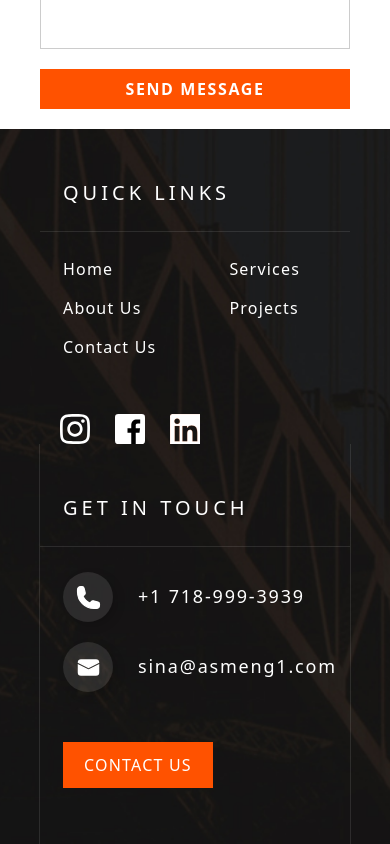
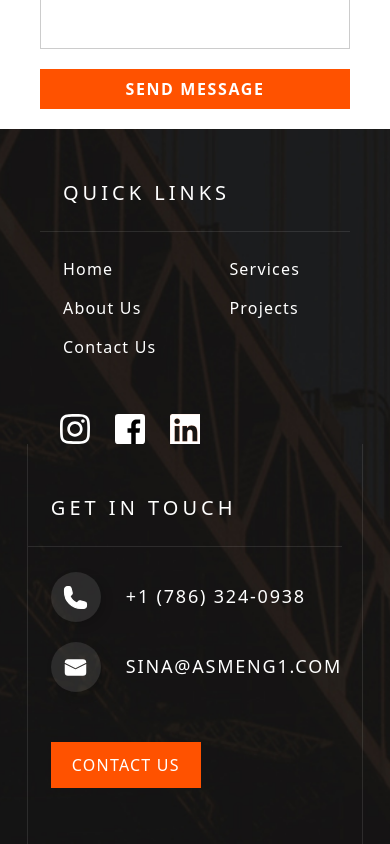
Before and after one commit to Yoryoboy/asm-website, a React (Vite) app: page /contactus in a window 390 px wide. Shown: the part 704-1548 px from the top of the page. Built offline with nearby package versions, Linux system fonts and the light colour scheme.

Commit message:
Update Footer component to use constants for contact info; adjust styles for improved layout and responsiveness

```diff
--- a/src/components/Footer.jsx
+++ b/src/components/Footer.jsx
@@ -3,6 +3,7 @@
 import LinkedIn from "../assets/icons/LinkedIn";
 import { HiPhone } from "react-icons/hi2";
 import { HiMail } from "react-icons/hi";
+import { COMPANY_INFO } from "../utils/constants";
 
 import styles from "./Footer.module.css";
 import { Link } from "react-router-dom";
@@ -41,7 +42,7 @@
                   <HiPhone />
                 </div>
               </aside>
-              <h3>+1 718-999-3939</h3>
+              <h3>{COMPANY_INFO.phone}</h3>
             </li>
             <li>
               <aside className={styles.getInTouchIcon}>
@@ -49,7 +50,7 @@
                   <HiMail />
                 </div>
               </aside>
-              <h3>sina@asmeng1.com</h3>
+              <h3>{COMPANY_INFO.email}</h3>
             </li>
             <li>
               <Link to="/contact">CONTACT US</Link>
--- a/src/components/Footer.module.css
+++ b/src/components/Footer.module.css
@@ -41,6 +41,7 @@
   border-left: 1px solid rgba(255, 255, 255, 0.1);
   border-right: 1px solid rgba(255, 255, 255, 0.1);
   min-height: 400px;
+  padding-right: 20px;
 }
 
 .getInTouch div {
--- a/src/pages/Home/AboutCompany.module.css
+++ b/src/pages/Home/AboutCompany.module.css
@@ -12,11 +12,11 @@
   row-gap: 15px;
 }
 
-@media (max-width: 1024px) {
+@media (max-width: 1290px) {
   .aboutCompany {
     grid-template-columns: repeat(2, 370px);
     grid-template-rows: repeat(3, 150px);
-    column-gap: 0px;
+    column-gap: 15px;
   }
 }
 
```
